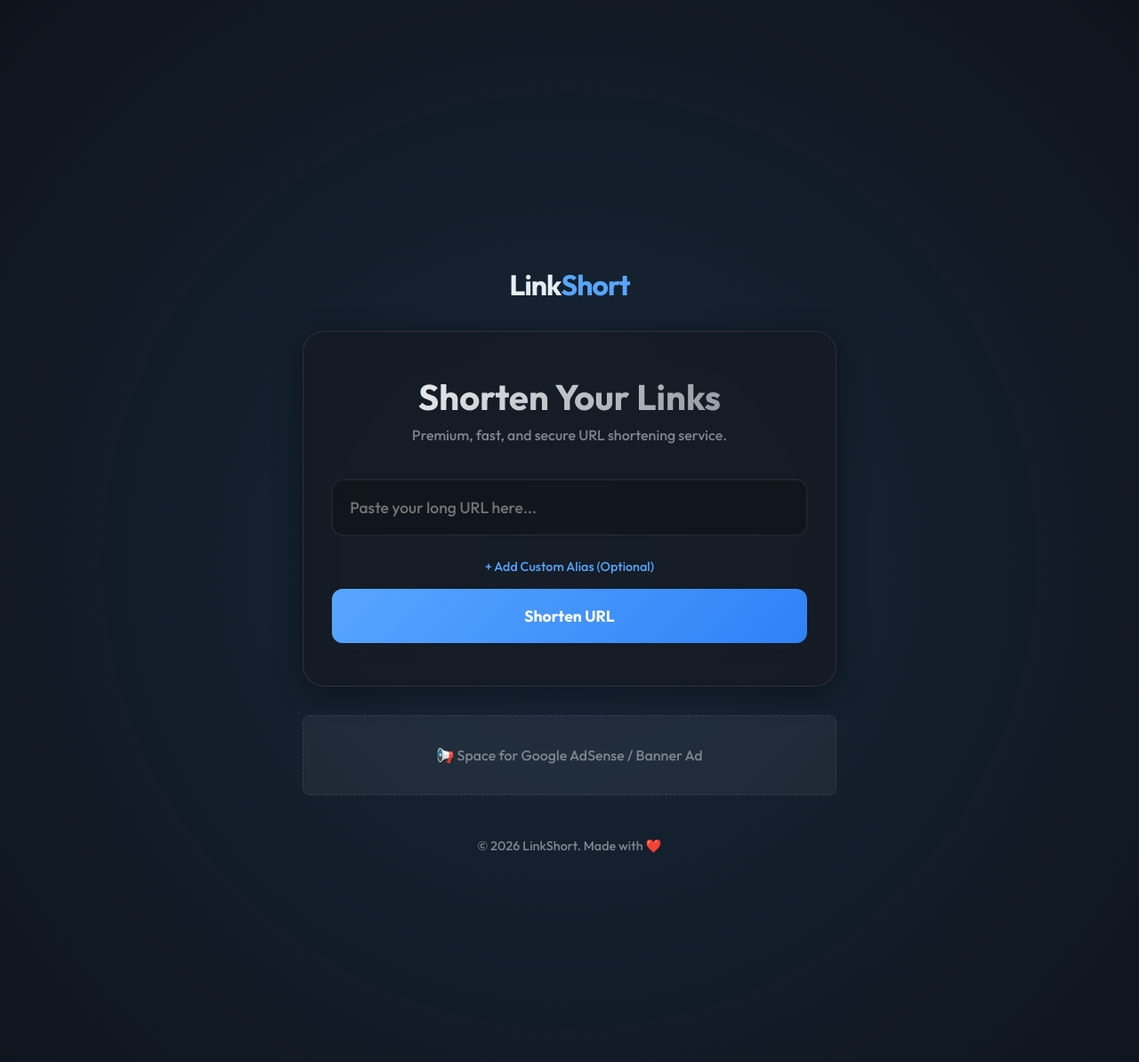
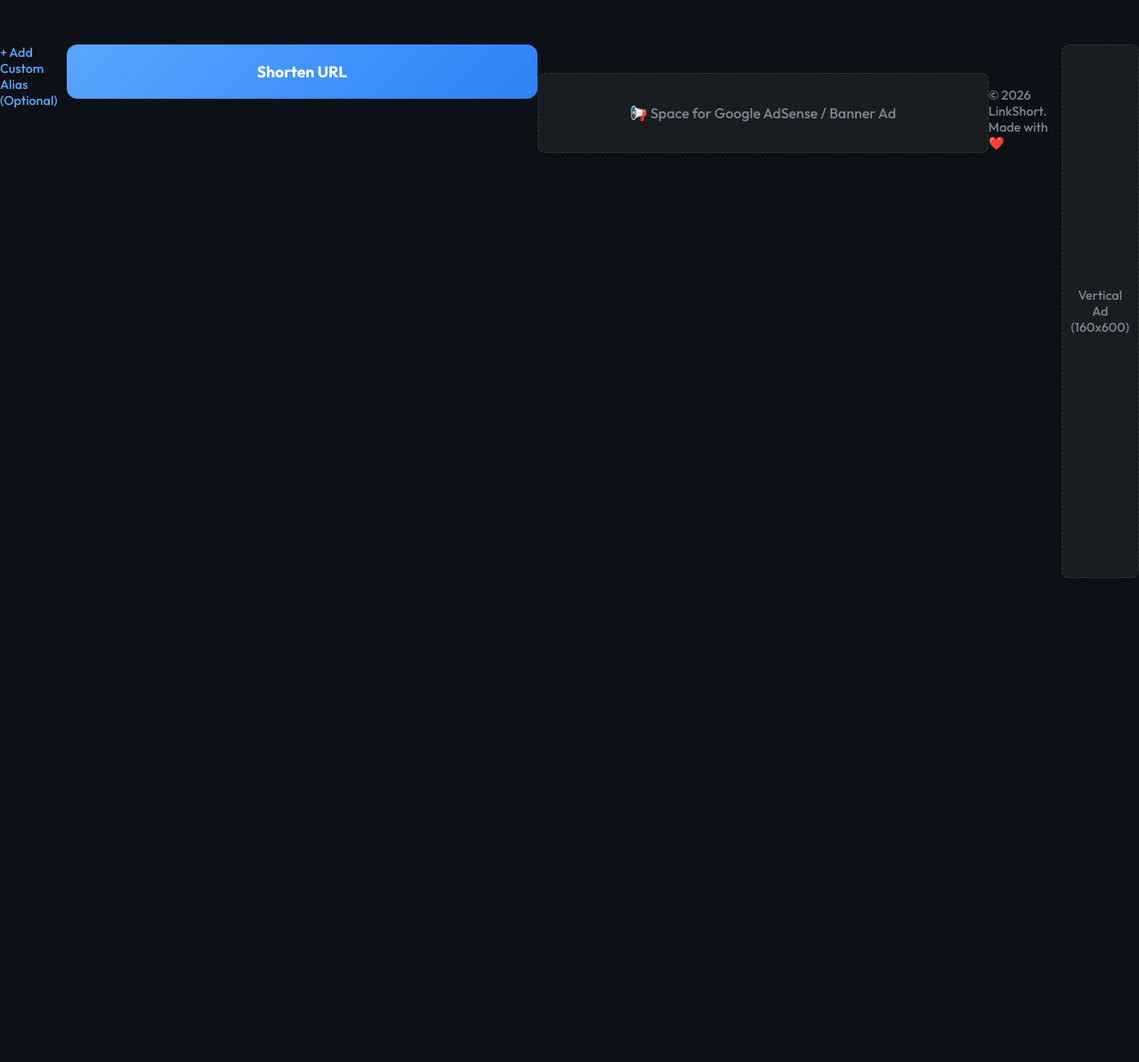
Before and after one commit to linkshortfree/linkshort, a Flask app: page / in a window 1280 px wide. Shown: the top 1194 px of the page at 89% size. Run offline with Flask 3, Linux system fonts and the light colour scheme.

Commit message:
Add Left and Right Sidebar Ads

```diff
--- a/static/css/style.css
+++ b/static/css/style.css
@@ -22,23 +22,46 @@ body {
     min-height: 100vh;
     display: flex;
     justify-content: center;
-    align-items: center;
+    align-items: flex-start;
+    /* Changed from center to allow sidebars */
     overflow-x: hidden;
+    padding-top: 50px;
 }
 
-.background-glow {
-    position: fixed;
-    top: -50%;
-    left: -50%;
-    width: 200%;
-    height: 200%;
-    background: radial-gradient(circle at center, var(--glow-color) 0%, transparent 60%);
-    pointer-events: none;
-    z-index: -1;
+.main-grid {
+    display: flex;
+    gap: 20px;
+    width: 100%;
+    max-width: 1200px;
+    justify-content: center;
+    position: relative;
+}
+
+.ad-sidebar {
+    width: 160px;
+    height: 600px;
+    background: rgba(255, 255, 255, 0.05);
+    border: 1px dashed rgba(255, 255, 255, 0.1);
+    border-radius: 8px;
+    display: flex;
+    flex-direction: column;
+    align-items: center;
+    justify-content: center;
+    text-align: center;
+    color: var(--text-sub);
+    font-size: 0.9rem;
+    padding: 10px;
+}
+
+@media (max-width: 900px) {
+    .ad-sidebar {
+        display: none;
+        /* Hide sidebars on mobile */
+    }
 }
 
 .container {
-    width: 90%;
+    width: 100%;
     max-width: 600px;
     text-align: center;
 }
@@ -118,7 +141,7 @@ input[type="text"]:focus {
     align-items: center;
     gap: 10px;
     margin-bottom: 2rem;
-    background: rgba(0,0,0,0.2);
+    background: rgba(0, 0, 0, 0.2);
     padding: 0.5rem 1rem;
     border-radius: 12px;
 }
--- a/templates/index.html
+++ b/templates/index.html
@@ -18,21 +18,6 @@
 
 <body>
     <div class="background-glow"></div>
-
-    <div class="container">
-        <header>
-            <div class="logo">Link<span>Short</span></div>
-        </header>
-
-        <main>
-            <div class="glass-card">
-                <h1>Shorten Your Links</h1>
-                <p class="subtitle">Premium, fast, and secure URL shortening service.</p>
-
-                <div class="input-group">
-                    <input type="text" id="urlInput" placeholder="Paste your long URL here..." autocomplete="off">
-                </div>
-
     <div class="options-toggle" onclick="toggleOptions()">
         <span>+ Add Custom Alias (Optional)</span>
     </div>
@@ -67,6 +52,12 @@
     </footer>
     </div>
 
+    <!-- RIGHT AD -->
+    <aside class="ad-sidebar">
+        <span>Vertical Ad (160x600)</span>
+    </aside>
+    </div>
+
     <script src="{{ url_for('static', filename='js/script.js') }}"></script>
 </body>
 
```
Lines whose indentation alone changed are shown as unchanged.
